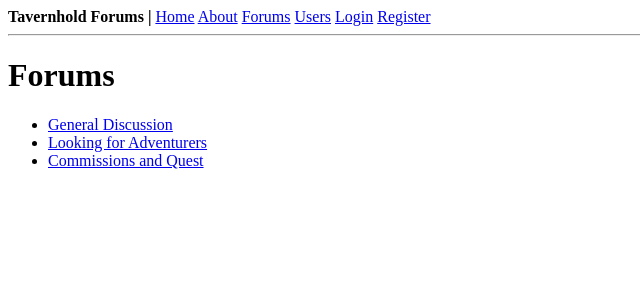
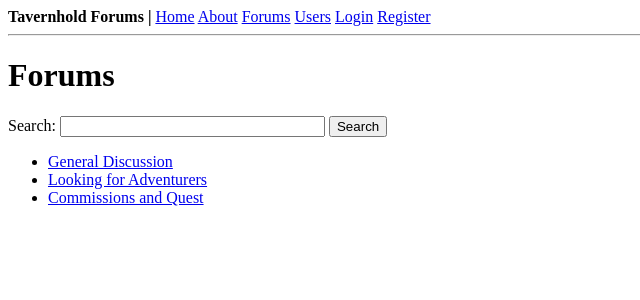
Before and after one commit to The-Round-Table-of-King-Charles/thforums, a Flask app: page /forums in a window 1280 px wide. Shown: the top 300 px of the page, without its empty margins (0-640 px from the left). Run offline with Flask 3, Linux system fonts and the light colour scheme; some libraries are stand-ins or nearby versions.

Commit message:
forum search function and fixed edit delete buttons

```diff
--- a/populate_db.py
+++ b/populate_db.py
@@ -8,13 +8,10 @@ from faker import Faker
 
 fake = Faker()
 
-# Predefined categories
 categories = ["General Discussion", "Looking for Adventurers", "Commissions and Quest"]
 
-# Function to populate the database
 def populate_threads(num_threads=50):
     with app.app_context():
-        # Get a random user to assign as the author
         users = User.query.all()
         if not users:
             print("No users found in the database. Please register a user first.")
@@ -32,6 +29,5 @@ def populate_threads(num_threads=50):
         db.session.commit()
         print(f"Successfully added {num_threads} threads to the database.")
 
-# Run the script
 if __name__ == "__main__":
-    populate_threads(num_threads=50)  # Change the number to add more threads
+    populate_threads(num_threads=50)
--- a/thforums/forms.py
+++ b/thforums/forms.py
@@ -83,5 +83,5 @@ class EditReplyForm(FlaskForm):
     submit = SubmitField("Update Reply")
 
 class SearchForm(FlaskForm):
-    search = StringField("Search Users:", validators=[Optional(), Length(max=50)])
+    search = StringField("Search:", validators=[Optional(), Length(max=50)])
     submit = SubmitField("Search")
--- a/thforums/models.py
+++ b/thforums/models.py
@@ -50,4 +50,4 @@ class Reply(db.Model):
     deleted = db.Column(db.Boolean, default=False)  # flag to indicate if the reply is deleted
 
     def __repr__(self):
-        return f"Reply('{self.content[:20]}', '{self.date_posted}')"
+        return f"Reply('{self.content[:20] if self.content else ''}', '{self.date_posted}')"
--- a/thforums/routes.py
+++ b/thforums/routes.py
@@ -119,6 +119,9 @@ def view_thread(thread_id):
     thread = Thread.query.get_or_404(thread_id)  # get the thread or return 404 if not found
     form = ReplyForm()
     if form.validate_on_submit():
+        if not current_user.is_authenticated:
+            flash("You must be logged in to post a reply.", "error")
+            return redirect(url_for("login"))
         # if the form is valid, create a new reply and associate it with the thread
         reply = Reply(content=form.content.data, user_id=current_user.id, thread=thread)  # create a new reply
         db.session.add(reply)
@@ -131,10 +134,24 @@ def view_thread(thread_id):
     return render_template("thread.html", title=thread.title, thread=thread, form=form, replies=replies)
 
 # route to view all forums
-@app.route("/forums")
+@app.route("/forums", methods=["GET", "POST"])
 def forums():
-    categories = ["General Discussion", "Looking for Adventurers", "Commissions and Quest"]  # predefined categories
-    return render_template("forum.html", title="Forums", categories=categories)
+    form = SearchForm()
+    search_query = ""
+    if form.validate_on_submit():  # Handle form submission
+        search_query = form.search.data
+    elif request.method == "GET":  # Handle query parameter for pagination
+        search_query = request.args.get("search", "", type=str)
+
+    page = request.args.get("page", 1, type=int)  # Get the current page number
+    categories = ["General Discussion", "Looking for Adventurers", "Commissions and Quest"]  # Predefined categories
+
+    if search_query:
+        threads = Thread.query.filter(Thread.title.ilike(f"%{search_query}%")).order_by(Thread.date_posted.desc()).paginate(page=page, per_page=10)
+    else:
+        threads = None  # No search results to display
+
+    return render_template("forum.html", title="Forums", categories=categories, form=form, threads=threads, search_query=search_query)
 
 # route to register a new user
 @app.route("/register", methods=["GET", "POST"])
@@ -247,6 +264,9 @@ def delete_reply(reply_id):
     if reply.author != current_user:
         flash("You are not authorized to delete this reply.", "error")
         return redirect(url_for("view_thread", thread_id=reply.thread_id))
+    if reply.deleted:
+        flash("Reply is already deleted.", "info")
+        return redirect(url_for("view_thread", thread_id=reply.thread_id))
     reply.deleted = True  # mark the reply as deleted
     db.session.commit()
     flash("Reply has been deleted.", "success")
--- a/thforums/templates/forum.html
+++ b/thforums/templates/forum.html
@@ -1,12 +1,52 @@
 {% extends 'layout.html' %}
 
 {% block content %}
-    <!-- forums page content -->
     <h1>Forums</h1>
-    <ul>
-        <!-- list of forum categories -->
-        {% for category in categories %}
-            <li><a href="{{ url_for('category_threads', category=category) }}">{{ category }}</a></li>
-        {% endfor %}
-    </ul>
+    <!-- Search form -->
+    <form method="POST" action="{{ url_for('forums') }}">
+        {{ form.hidden_tag() }}
+        <div>
+            {{ form.search.label }}
+            {{ form.search(size=30) }}
+            {{ form.submit() }}
+        </div>
+    </form>
+
+    <!-- Display search results if a query is provided -->
+    {% if search_query %}
+        <h2>Search Results for "{{ search_query }}"</h2>
+        {% if threads and threads.items %}
+            <ul>
+                {% for thread in threads.items %}
+                    <li>
+                        <a href="{{ url_for('view_thread', thread_id=thread.id) }}">{{ thread.title }}</a>
+                        <small>by <a href="{{ url_for('user_profile', username=thread.author.username) }}">{{ thread.author.username }}</a> on {{ thread.date_posted.strftime('%Y-%m-%d') }}</small>
+                    </li>
+                {% endfor %}
+            </ul>
+            <!-- Pagination controls -->
+            <div class="pagination">
+                {% if threads.pages > 1 %}
+                    {% if threads.has_prev %}
+                        <a href="{{ url_for('forums', page=threads.prev_num, search=search_query) }}">Previous</a>
+                    {% endif %}
+                    {% for page_num in range(1, threads.pages + 1) %}
+                        <a href="{{ url_for('forums', page=page_num, search=search_query) }}" class="{{ 'active' if page_num == threads.page else '' }}">{{ page_num }}</a>
+                    {% endfor %}
+                    {% if threads.has_next %}
+                        <a href="{{ url_for('forums', page=threads.next_num, search=search_query) }}">Next</a>
+                    {% endif %}
+                {% endif %}
+            </div>
+        {% else %}
+            <p>No threads found matching your search query.</p>
+        {% endif %}
+    {% else %}
+        <!-- Display categories if no search query -->
+        <ul>
+            {% for category in categories %}
+                <li><a href="{{ url_for('category_threads', category=category) }}">{{ category }}</a></li>
+            {% endfor %}
+        </ul>
+    {% endif %}
 {% endblock %}
--- a/thforums/templates/layout.html
+++ b/thforums/templates/layout.html
@@ -1,5 +1,5 @@
 <!DOCTYPE html>
-<html lang=en>
+<html lang="en">
 <head>
 	<meta charset="UTF-8">
 	<title>{{title}} - THForums</title>
```
Also changed, not shown: thforums/templates/thread.html (+6 -3 lines), thforums/templates/user_profile.html (+8 -0 lines), instance/database.db.
